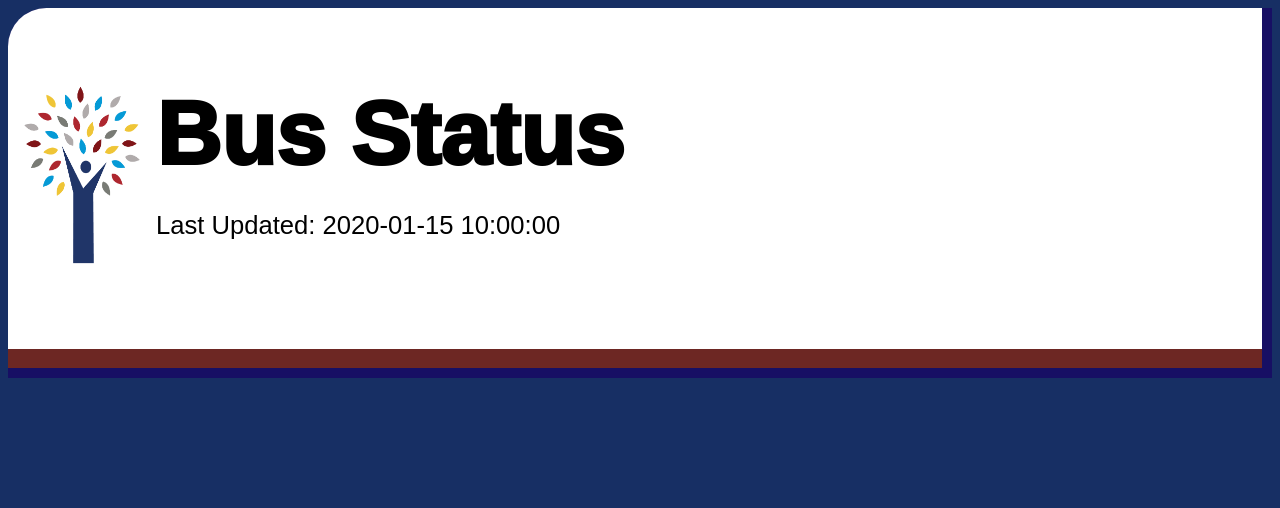
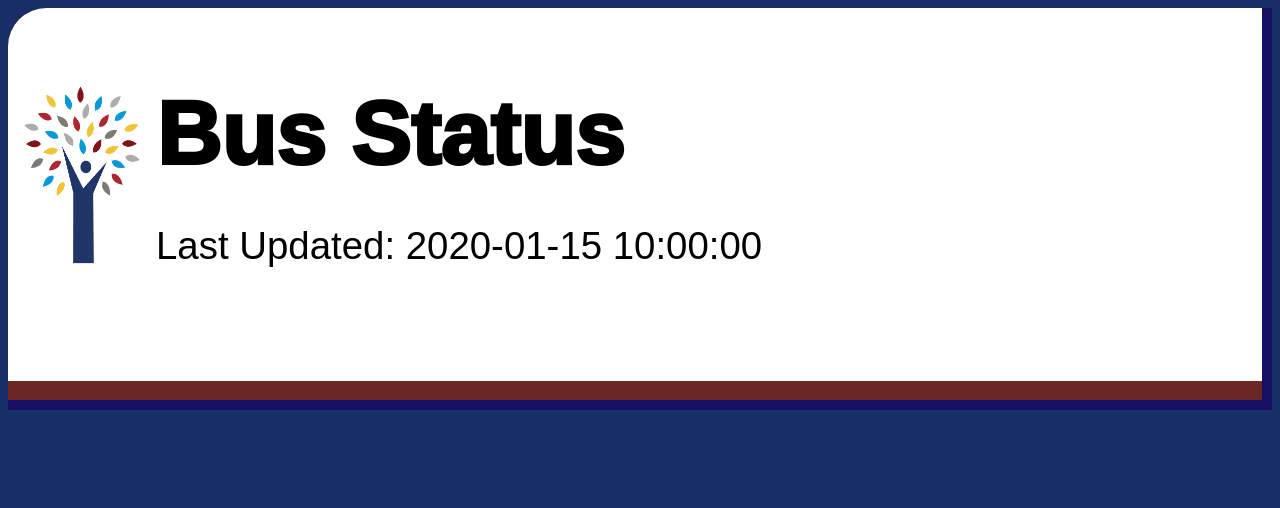
Before and after one commit to JR069105/Busstatus-2, a Python web app: template templates/base.html in a window 1280 px wide. Shown: the top 508 px of the page. Run offline with Jinja, Linux system fonts and the light colour scheme; the template is opened without the code that fills it: most values are stand-ins (such as "Sample title", 1, 10 or a date in 2020).

Commit message:
fix sizing of text for update

```diff
--- a/static/style.css
+++ b/static/style.css
@@ -35,7 +35,7 @@ body {
   opacity:.75
 }
 .lastupdate{
-font-size:2vw;
+font-size:3vw;
 margin-left:10px;
 }
 .redbar{
```
